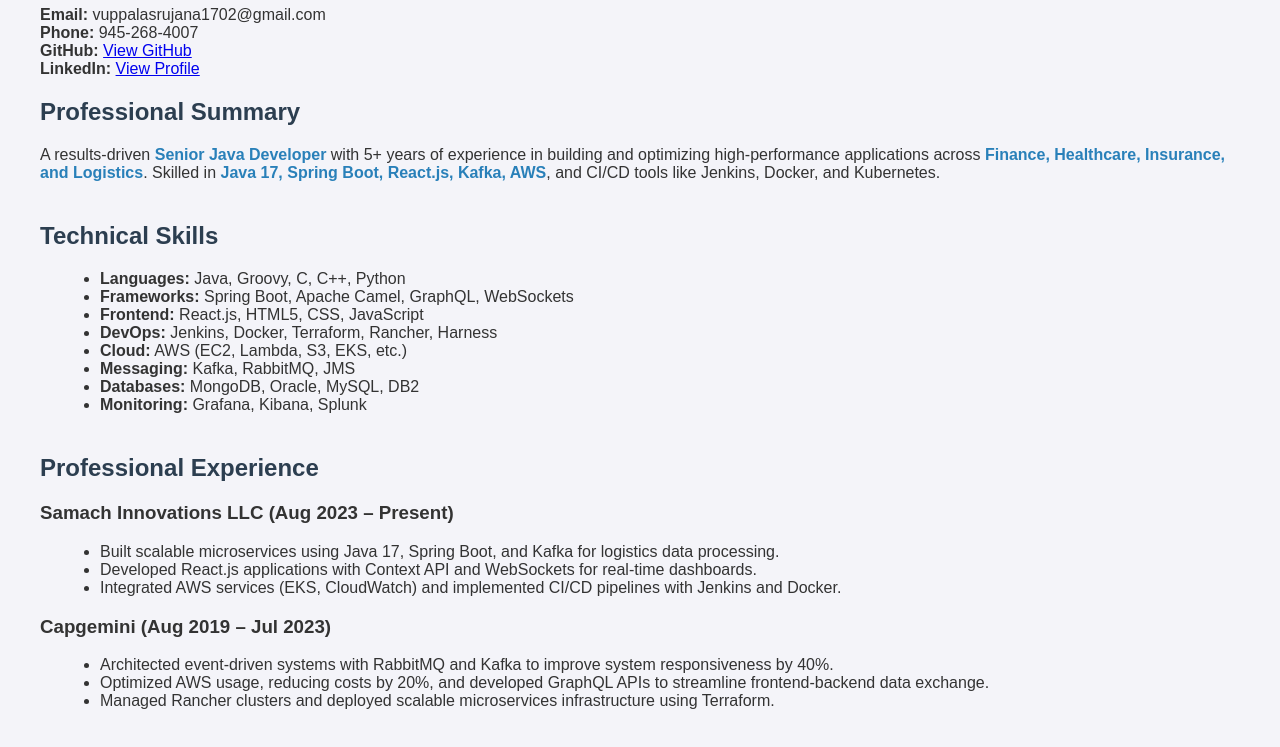
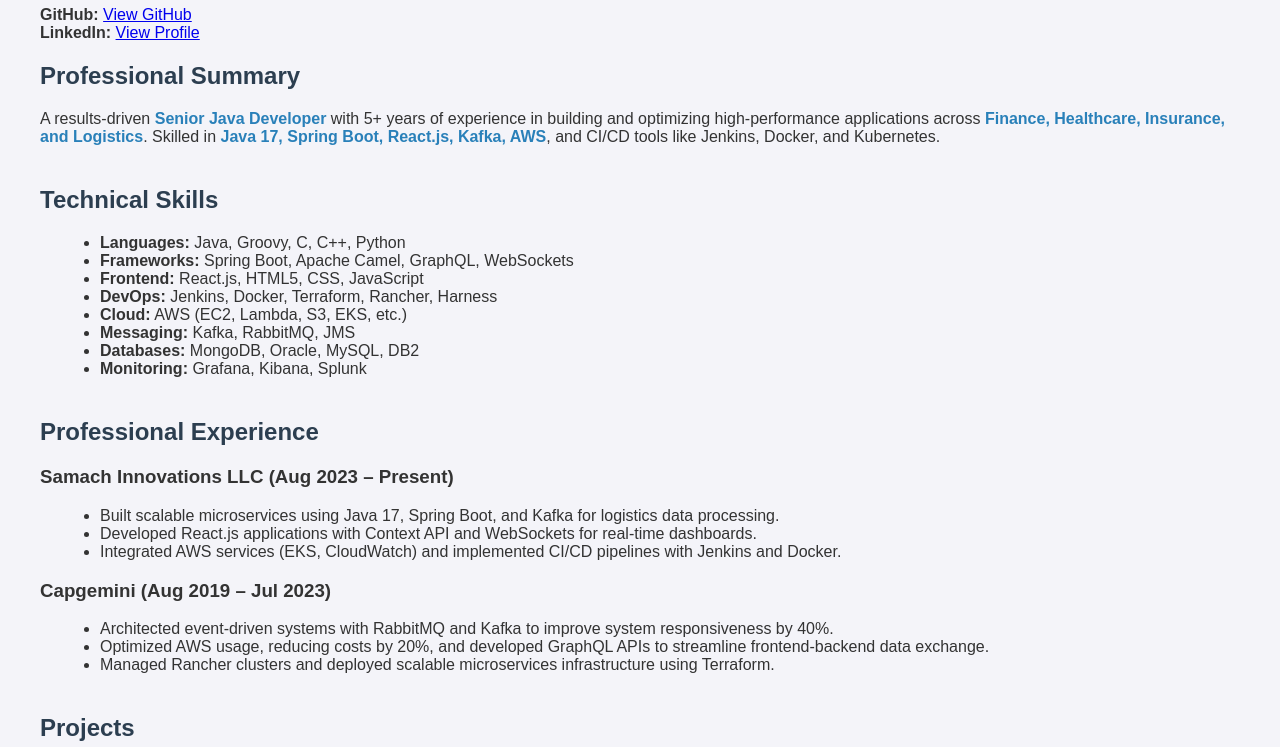
Before and after one commit to srujanavuppala17/srujanavuppala17.github.io, a plain HTML site: page index.html in a window 1280 px wide. Shown: the part 92-839 px from the top of the page. Drawn offline with Linux system fonts and the light colour scheme.

Commit message:
Update index.html

```diff
--- a/index.html
+++ b/index.html
@@ -15,8 +15,7 @@
 </head>
 <body>
     <h1>Srujana Vuppala</h1>
-    <p><strong>Email:</strong> vuppalasrujana1702@gmail.com<br>
-       <strong>Phone:</strong> 945-268-4007<br>
+    <p>
        <strong>GitHub:</strong> <a href="https://github.com/srujanavuppala17/" target="_blank">View GitHub</a><br>
        <strong>LinkedIn:</strong> <a href="https://www.linkedin.com/in/srujana-vuppala-1b5298170/" target="_blank">View Profile</a></p>
 
```
